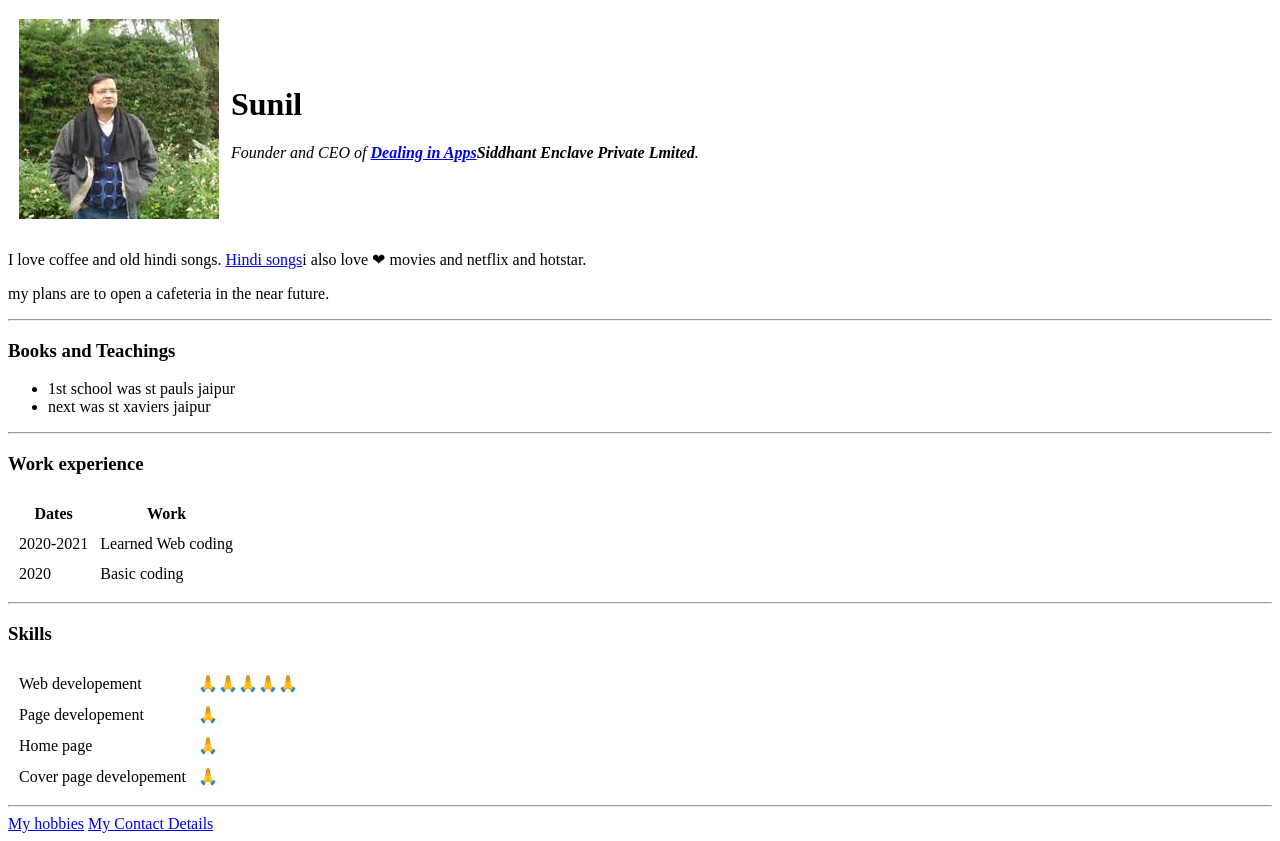
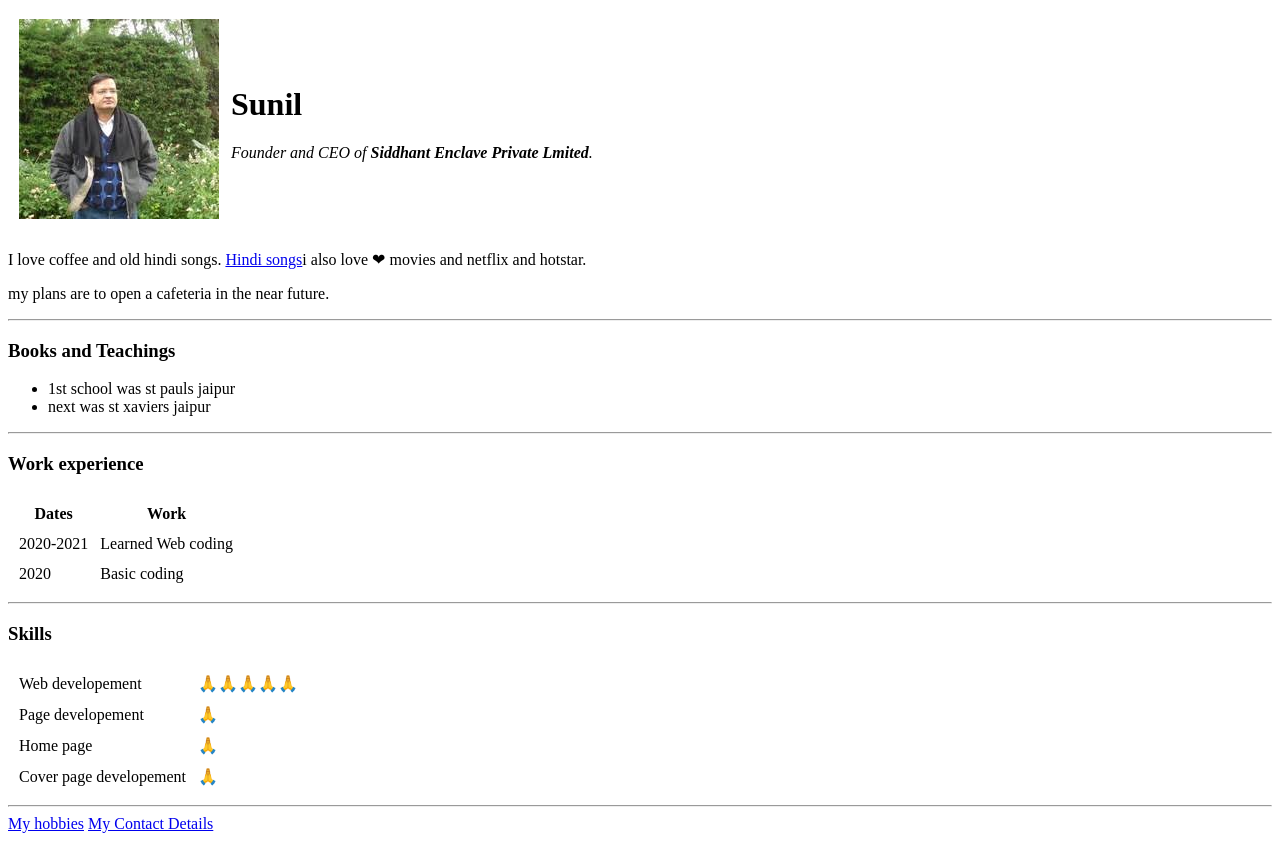
Before and after one commit to maskara1963/cv, a plain HTML site: page index.html in a window 1280 px wide. Drawn offline with Linux system fonts and the light colour scheme.

Commit message:
Add files via upload

```diff
--- a/index.html
+++ b/index.html
@@ -11,7 +11,7 @@
     <tr>
       <td><img src="images/sunil.jpg" alt="Sunil Profile picture"></td>
       <td><h1>Sunil</h1>
-      <p><em>Founder and CEO of <strong><a href="https://www.appbrewery.co/">Dealing in Apps</a>Siddhant Enclave Private Lmited</strong>.</em></p></td>
+      <p><em>Founder and CEO of <strong>Siddhant Enclave Private Lmited</strong>.</em></p></td>
     </tr>
   </table>
 
```
